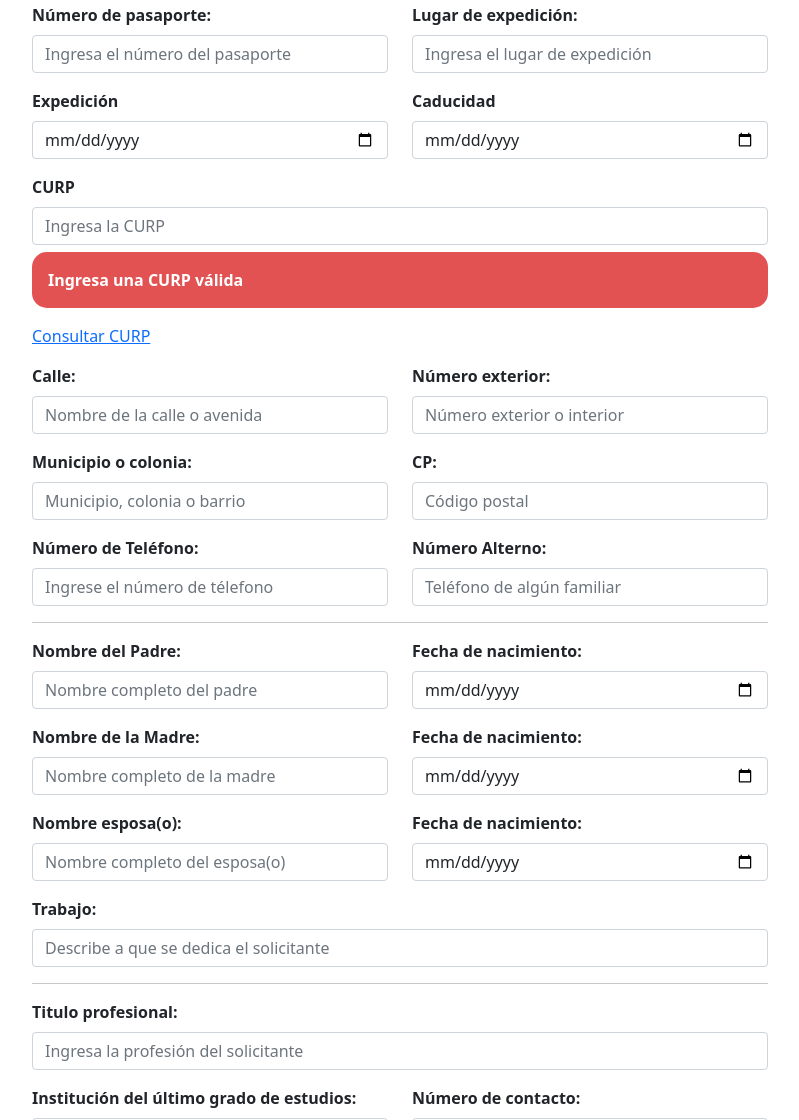
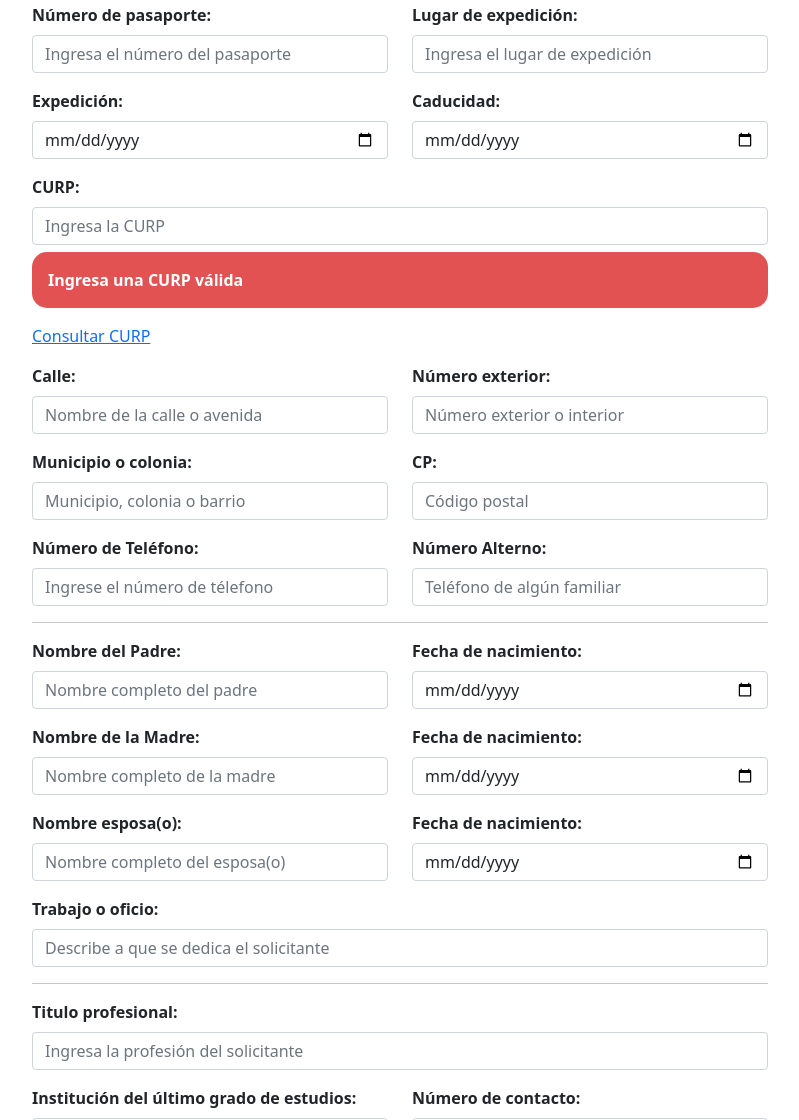
Before and after one commit to tram-visas/DS-160, a plain HTML site: page index.html in a window 1280 px wide. Shown: the part 396-1516 px from the top of the page, without its empty margins (240-1039 px from the left). Drawn offline with nearby package versions, Linux system fonts and the light colour scheme.

Commit message:
actualizacion curp
curp y validaciones correctas

```diff
--- a/index.html
+++ b/index.html
@@ -106,18 +106,18 @@
 
                     <div class="row mb-3">
                         <div class="col-md-6">
-                            <label for="expedicion" class="form-label"><strong>Expedición</strong></label>
+                            <label for="expedicion" class="form-label"><strong>Expedición:</strong></label>
                             <input type="date" class="form-control" id="expedicion" placeholder="DD/MM/AA">
                         </div>
                         <div class="col-md-6">
-                            <label for="caducidad" class="form-label"><strong>Caducidad</strong></label>
+                            <label for="caducidad" class="form-label"><strong>Caducidad:</strong></label>
                             <input type="date" class="form-control" id="caducidad" placeholder="DD/MM/AA">
                         </div>
                     </div>
 
 
                     <div class="mb-3">
-                        <label for="curp" class="form-label"><strong>CURP</strong></label>
+                        <label for="curp" class="form-label"><strong>CURP:</strong></label>
                         <input type="text" class="form-control" id="curp" placeholder="Ingresa la CURP" maxlength="18"
                             oninput="validarInput(this)" onkeyup="convertToUpperCase()">
                         <div class="alert alert-success" id="resultado">
@@ -211,7 +211,7 @@
 
 
                     <div class="mb-3">
-                        <label for="trabajo" class="form-label"><strong>Trabajo:</strong></label>
+                        <label for="trabajo" class="form-label"><strong>Trabajo o oficio:</strong></label>
                         <input type="text" class="form-control" id="trabajo"
                             placeholder="Describe a que se dedica el solicitante">
                     </div>
```
